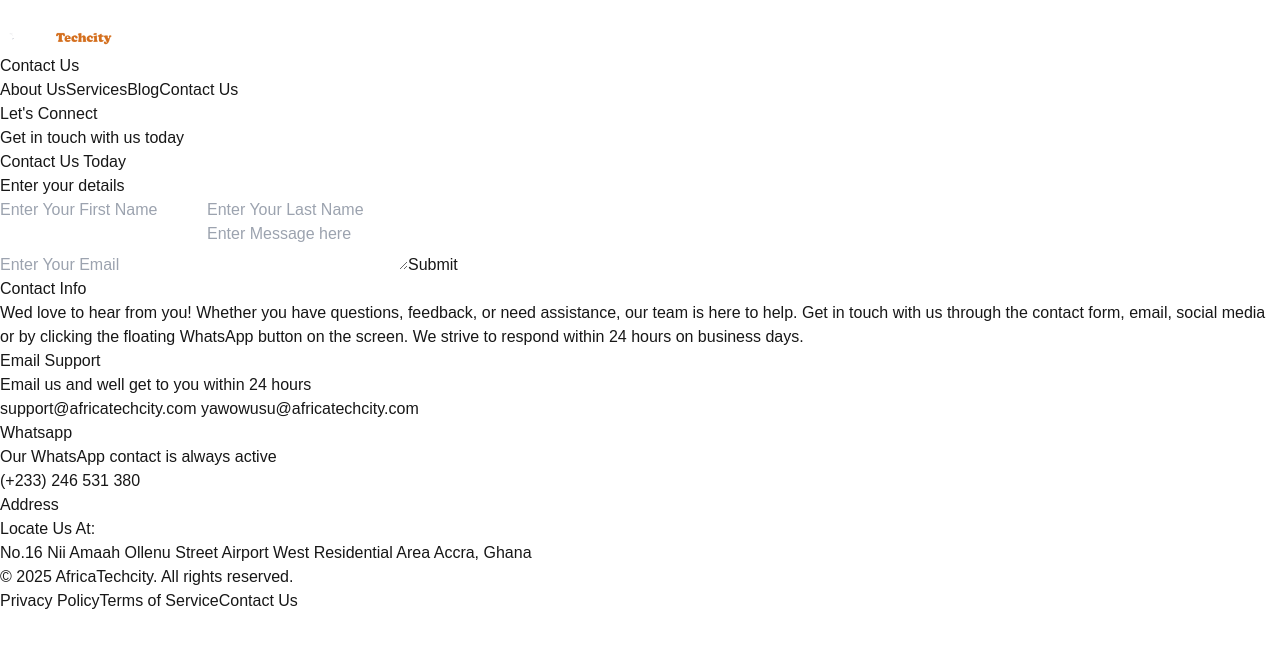
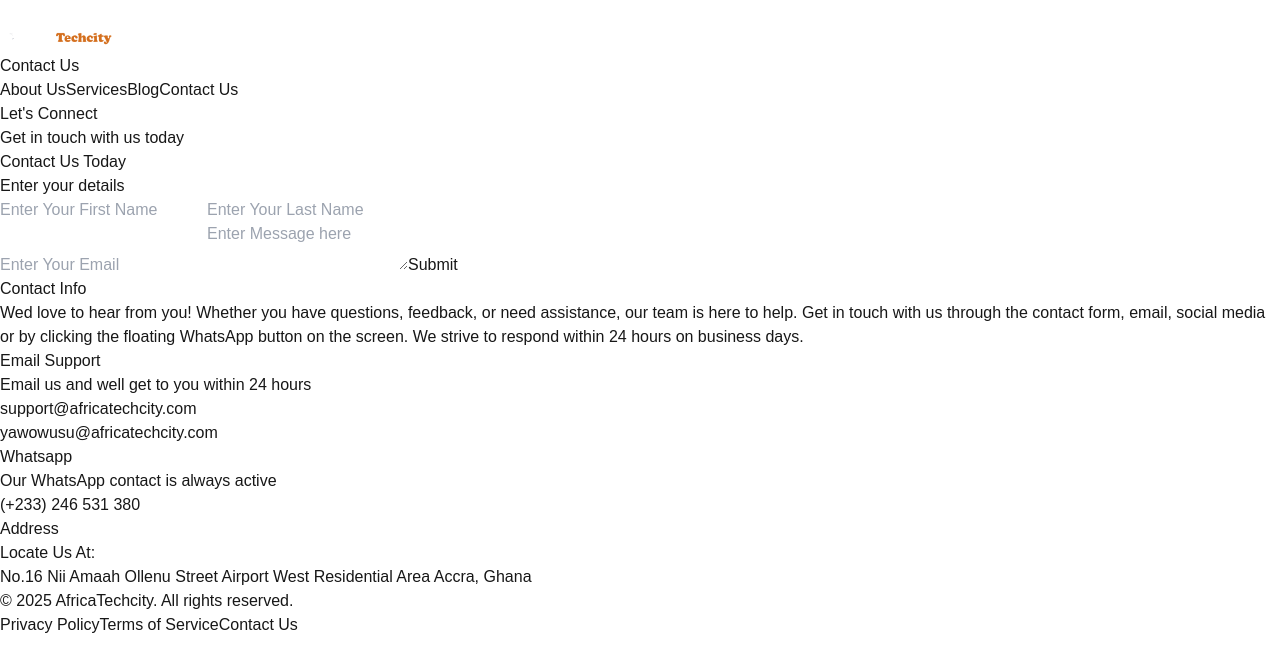
Before and after one commit to maagyei04/africa_techcity, a Next.js app: page /contact in a window 1280 px wide. Shown: the top 672 px of the page. Built offline with nearby package versions, Linux system fonts and the light colour scheme.

Commit message:
texts changes2

```diff
--- a/src/app/contact/page.tsx
+++ b/src/app/contact/page.tsx
@@ -129,8 +129,10 @@ export default function ContactPage() {
                         <p className="text-gray-500">
                             Email us and well get to you within 24 hours
                         </p>
+                        <p className="text-gray-500">
+                            support@africatechcity.com
+                        </p>
                         <p className="mb-2 text-gray-500">
-                            support@africatechcity.com
                             yawowusu@africatechcity.com
                         </p>
 
```
